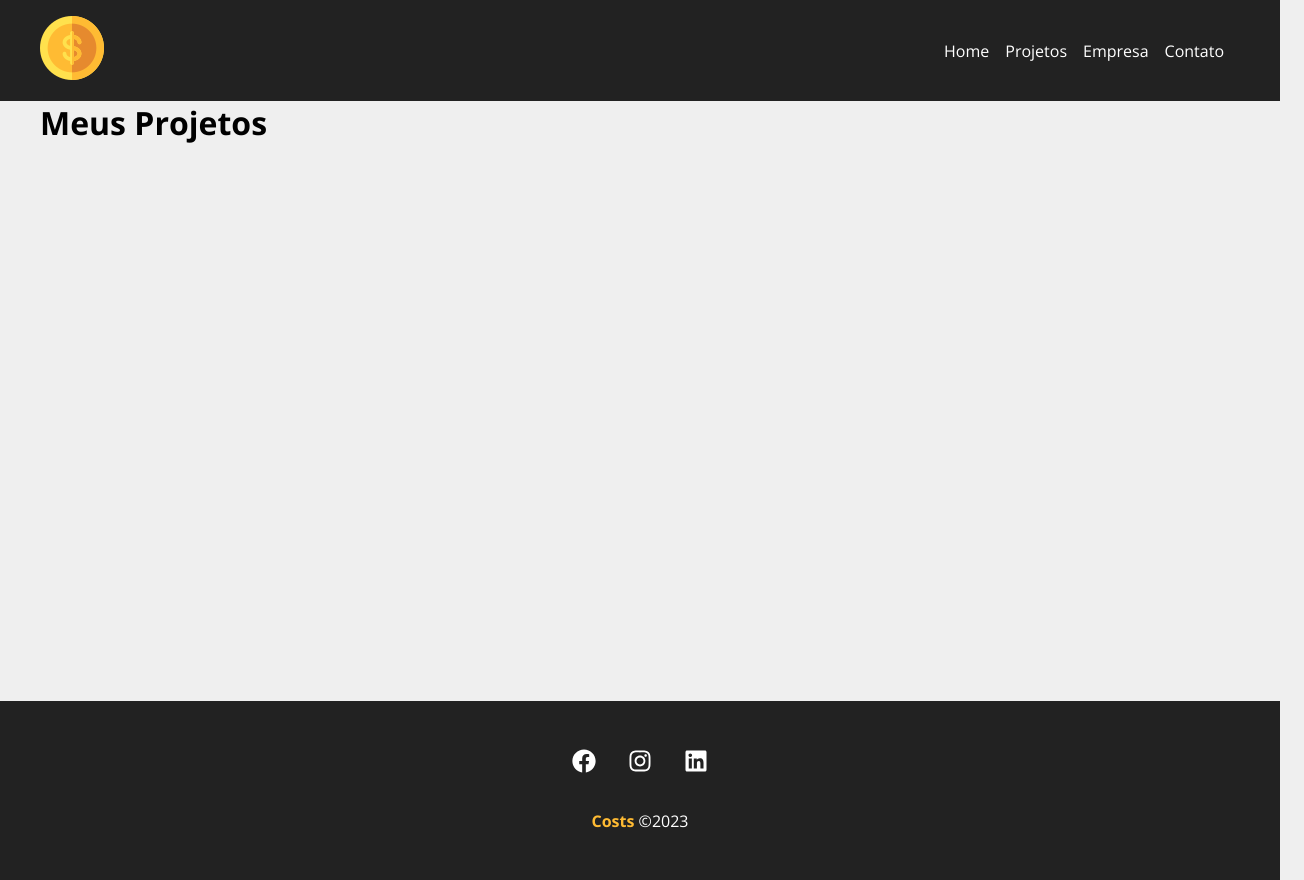
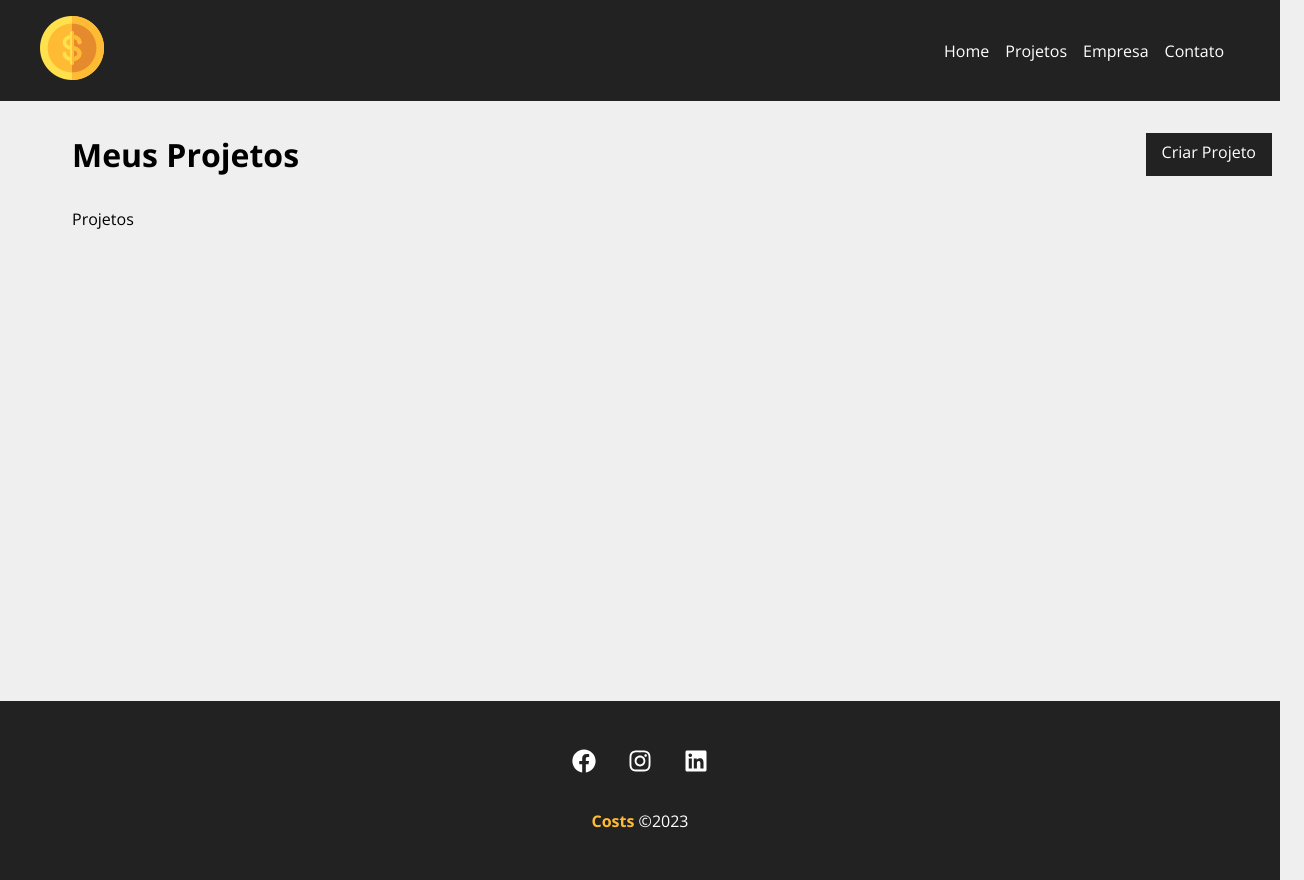
Before and after one commit to estevaosilva7/Costs-React, a React (Create React App) app in the folder costs/: page /projects in a window 1280 px wide. Shown: the whole page, 1304 px wide, since content can reach past the window. Built offline with nearby package versions, Linux system fonts and the light colour scheme.

Commit message:
Criando Dashboard

```diff
--- a/costs/db.json
+++ b/costs/db.json
@@ -78,6 +78,11 @@
       "cost": 0,
       "services": [],
       "id": 13
+    },
+    {
+      "cost": 0,
+      "services": [],
+      "id": 14
     }
   ],
   "categories": [
--- a/costs/src/components/pages/Projects.js
+++ b/costs/src/components/pages/Projects.js
@@ -1,6 +1,9 @@
 import { useLocation } from 'react-router-dom'
 
 import Message from "../layout/Message"
+import styles from './Projects.module.css'
+import LinkButton from '../layout/LinkButton'
+import Container from '../layout/Container'
 
 function Projects() {
     const location = useLocation()
@@ -10,9 +13,15 @@
     }
 
     return (
-        <div>
-            <h1> Meus Projetos</h1>
+        <div className={styles.project_container}>
+            <div className={styles.title_container}>
+                <h1> Meus Projetos</h1>
+                <LinkButton to="/newproject" text="Criar Projeto"/>
+            </div>
             {message && <Message type="success" msg={message} />}
+            <Container  customClass="start">
+                <p>Projetos</p>
+            </Container>
         </div>
     )
 }
--- /dev/null
+++ b/costs/src/components/pages/Projects.module.css
@@ -0,0 +1,9 @@
+.project_container {
+    padding: 2em;
+}
+
+.title_container {
+    display: flex;
+    justify-content: space-between;
+    margin-bottom: 2em;
+}
```
